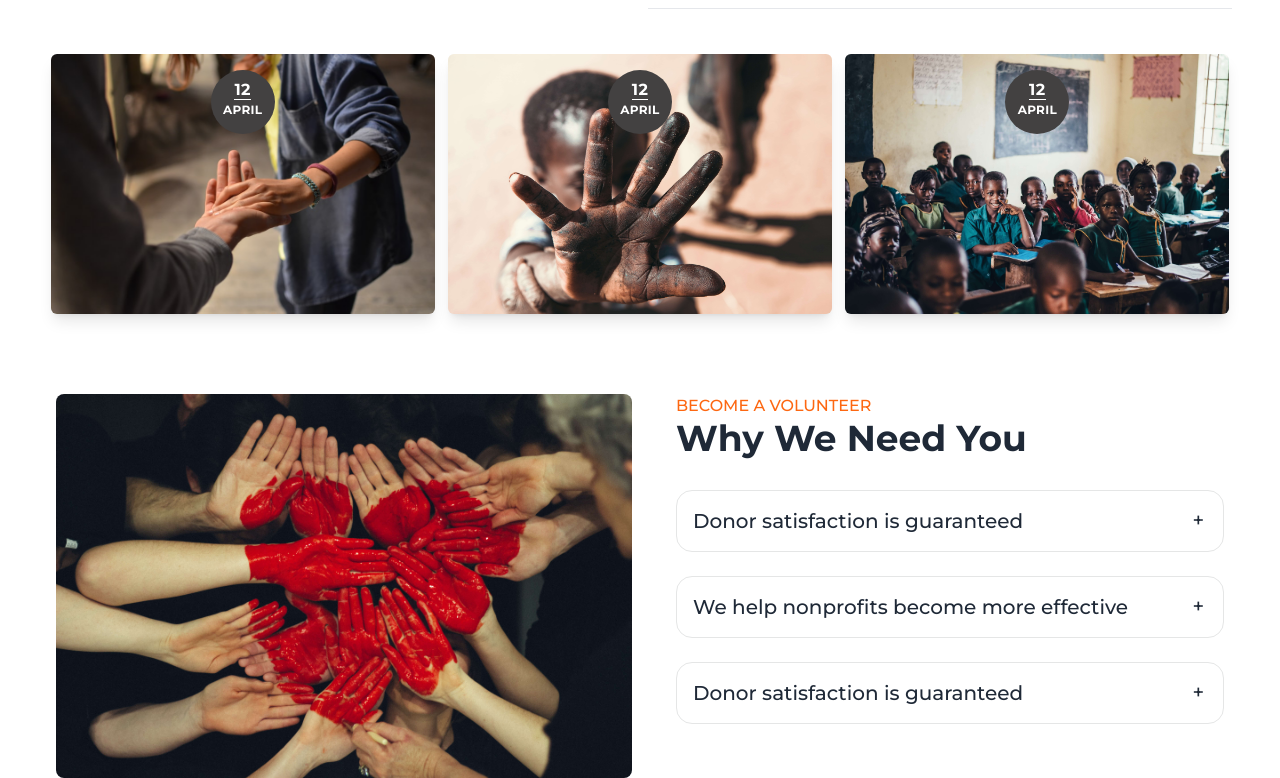
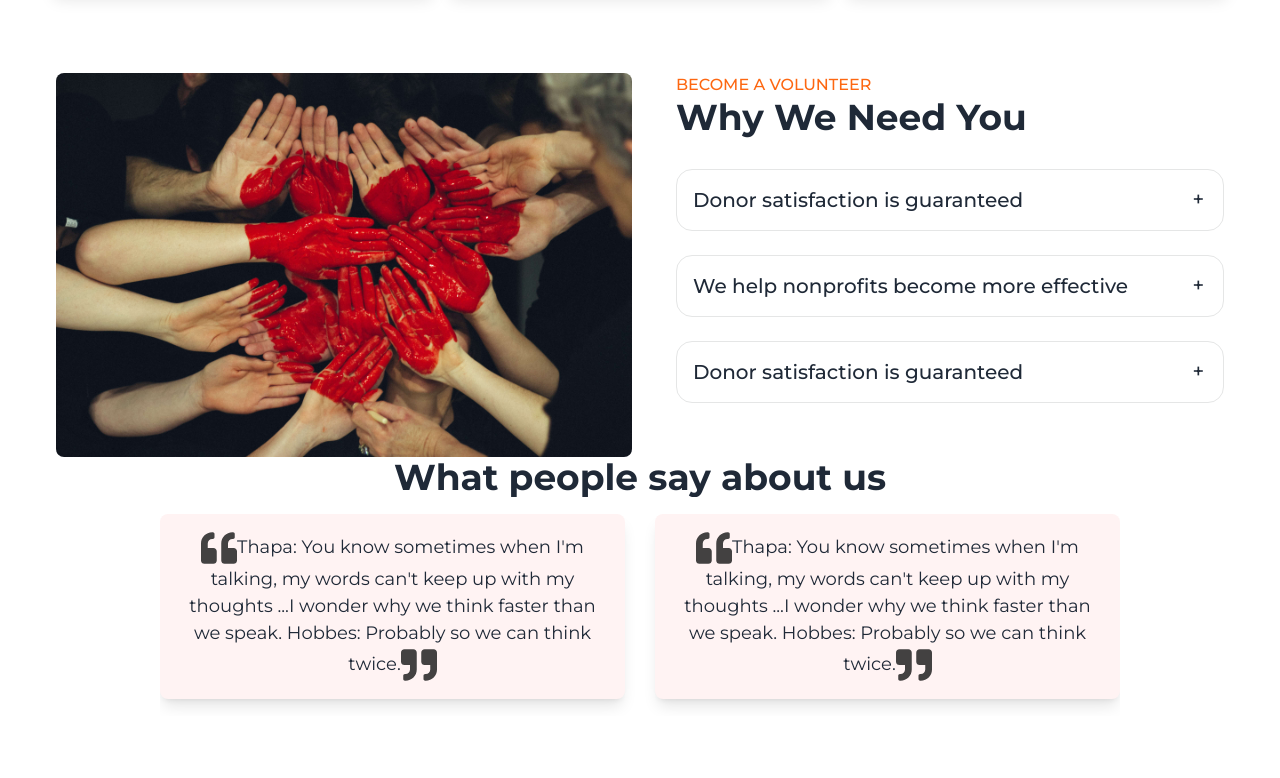
Before and after one commit to khanmohammadimran/volunteer-network-client, a React (Create React App) app: page / in a window 1280 px wide. Shown: the part 3104-3882 px from the top of the page. After the commit the page ends 3820 px from the top, so only its background shows below. Built offline with nearby package versions, Linux system fonts and the light colour scheme.

Commit message:
Testimonial basic layout created

```diff
--- a/src/Pages/Homepage/Home.js
+++ b/src/Pages/Homepage/Home.js
@@ -6,6 +6,7 @@ import Campaigns from "./Campaigns/Campaigns";
 import Donate from "./Donate/DonateCard";
 import Header from "./Header";
 import OurMission from "./OurMission";
+import Testimonial from "./Testimonial/Testimonial";
 import VolunteerService from "./VolunteerService";
 
 const Home = () => {
@@ -19,6 +20,7 @@ const Home = () => {
       <AboutVolunteer />
       <Donate />
       <BecomeVolunteer />
+      <Testimonial />
     </div>
   );
 };
--- /dev/null
+++ b/src/Pages/Homepage/Testimonial/Testimonial.css
@@ -0,0 +1,50 @@
+.swiper {
+    width: 100%;
+    height: 100%;
+}
+
+.swiper-slide {
+    text-align: center;
+    font-size: 18px;
+    background: #fff;
+
+    /* Center slide text vertically */
+    display: -webkit-box;
+    display: -ms-flexbox;
+    display: -webkit-flex;
+    display: flex;
+    -webkit-box-pack: center;
+    -ms-flex-pack: center;
+    -webkit-justify-content: center;
+    justify-content: center;
+    -webkit-box-align: center;
+    -ms-flex-align: center;
+    -webkit-align-items: center;
+    align-items: center;
+}
+
+.swiper-slide img {
+    display: block;
+    width: 100%;
+    height: 100%;
+    object-fit: cover;
+}
+
+
+
+
+@media only screen and (min-width: 768px) {
+    .swiper-wrapper {
+        height: 219px;
+        transform: translate3d(0px, 0px, 0px);
+        transition-duration: 0ms;
+    }
+}
+
+@media only screen and (min-width: 992px) {
+    .swiper-wrapper {
+        height: 219px;
+        transform: translate3d(0px, 0px, 0px);
+        transition-duration: 0ms;
+    }
+}
--- /dev/null
+++ b/src/Pages/Homepage/Testimonial/Testimonial.js
@@ -0,0 +1,43 @@
+import React from 'react';
+import { Swiper, SwiperSlide } from "swiper/react";
+import "swiper/css";
+import "swiper/css/pagination";
+import "./Testimonial.css";
+// import help from '../../../images/help.jpeg'
+import { Autoplay, Pagination } from "swiper";
+import { FaQuoteLeft } from 'react-icons/fa';
+import { FaQuoteRight } from 'react-icons/fa';
+
+const Testimonial = () => {
+    return (
+        <div className='font-mont w-full md:w-9/12 lg:w-9/12 mx-auto'>
+            <h2 className="text-4xl font-bold text-center">What people say about us</h2>
+            <Swiper
+                slidesPerView={2}
+                spaceBetween={30}
+                // autoplay={{
+                //     delay: 2500,
+                //     disableOnInteraction: false,
+                // }}
+                pagination={{
+                    clickable: true,
+                }}
+                modules={[Autoplay, Pagination]}
+                className="mySwiper"
+            >
+                <SwiperSlide>
+                    <div>
+                        <p className='bg-[#fff3f3] rounded-lg p-4 shadow-lg'><FaQuoteLeft className='text-4xl inline-block text-[#434141]' />Thapa: You know sometimes when I'm talking, my words can't keep up with my thoughts ...I wonder why we think faster than we speak. Hobbes: Probably so we can think twice.<FaQuoteRight className='text-4xl inline-block text-[#434141]' /></p>
+                    </div>
+                </SwiperSlide>
+                <SwiperSlide>
+                    <div>
+                        <p className='bg-[#fff3f3] rounded-lg p-4 shadow-lg'><FaQuoteLeft className='text-4xl inline-block text-[#434141]' />Thapa: You know sometimes when I'm talking, my words can't keep up with my thoughts ...I wonder why we think faster than we speak. Hobbes: Probably so we can think twice.<FaQuoteRight className='text-4xl inline-block text-[#434141]' /></p>
+                    </div>
+                </SwiperSlide>
+            </Swiper>
+        </div>
+    );
+};
+
+export default Testimonial;
```
